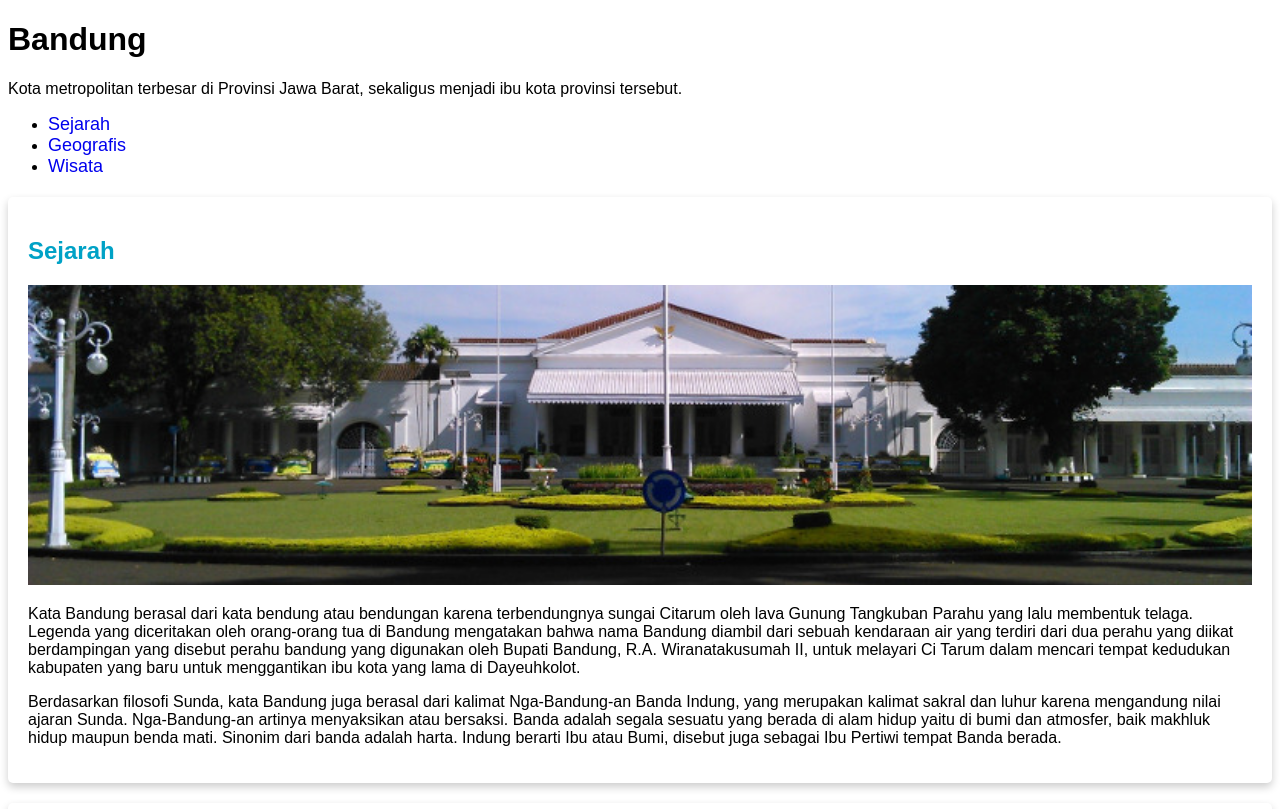
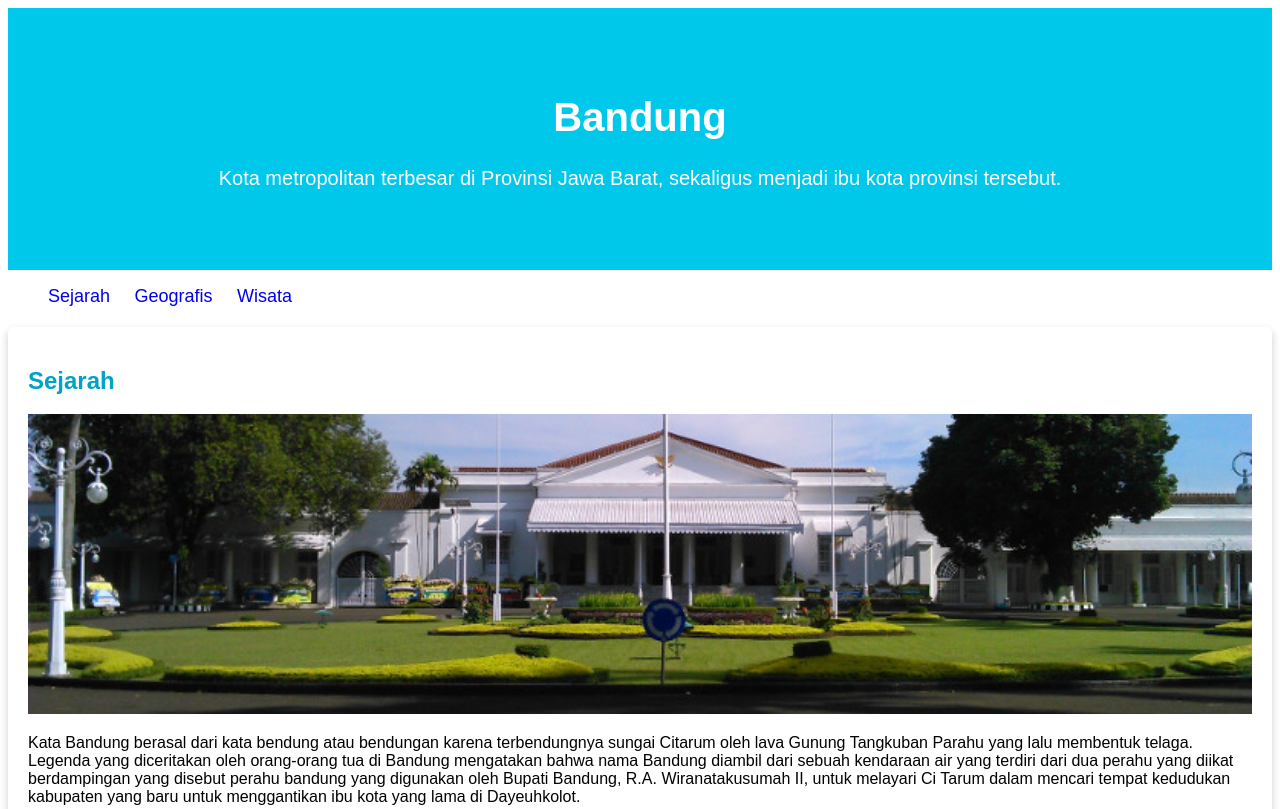
Before and after one commit to adiprasetyaxyz/1.1-BelajarDasarPemrogramanWeb-DicodingBootcamp-, a plain HTML site: page halaman-profil-bandung/index.html in a window 1280 px wide. Shown: the top 809 px of the page. Drawn offline with Linux system fonts and the light colour scheme.

Commit message:
add jumbotron/ header web

```diff
--- a/halaman-profil-bandung/assets/styles/style.css
+++ b/halaman-profil-bandung/assets/styles/style.css
@@ -43,3 +43,15 @@ h2, h3 {
     padding: 20px;
     margin-top: 20px;
   }
+  .jumbotron {
+    font-size: 20px;
+    padding: 60px;
+    background-color: #00c8eb;
+    text-align: center;
+    color: white;
+  }
+  nav li {
+    display: inline;
+    list-style-type: none;
+    margin-right: 20px;
+  }
--- a/halaman-profil-bandung/index.html
+++ b/halaman-profil-bandung/index.html
@@ -12,11 +12,13 @@
 
   <body>
     <header>
+      <div class="jumbotron">
     <h1>Bandung</h1>
     <p>
       Kota metropolitan terbesar di Provinsi Jawa Barat, sekaligus menjadi ibu kota provinsi
       tersebut.
     </p>
+    </div>
     <!-- 2.01 Menambah list pada Halaman -->
     <nav>
         <ul>
```
